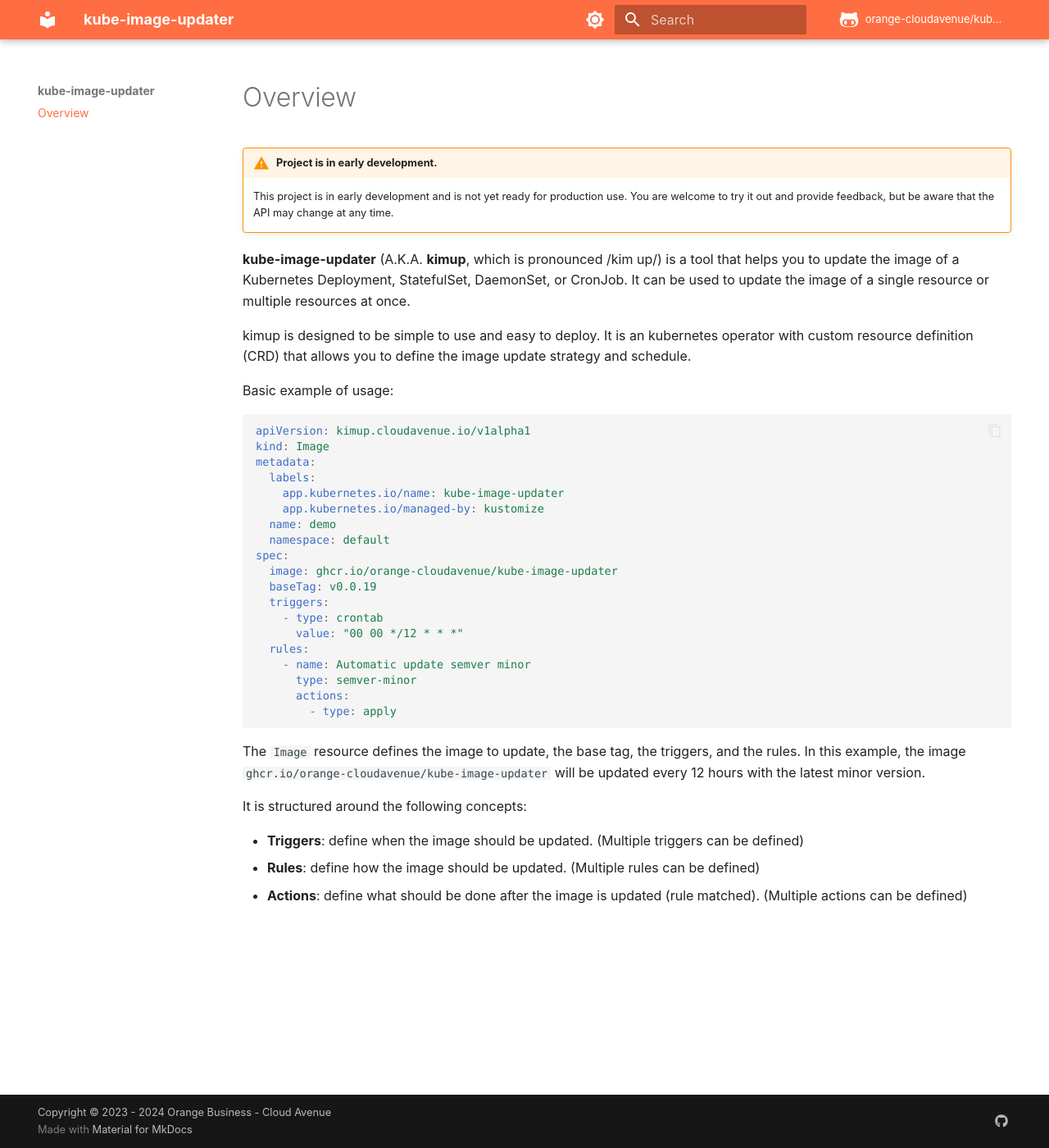
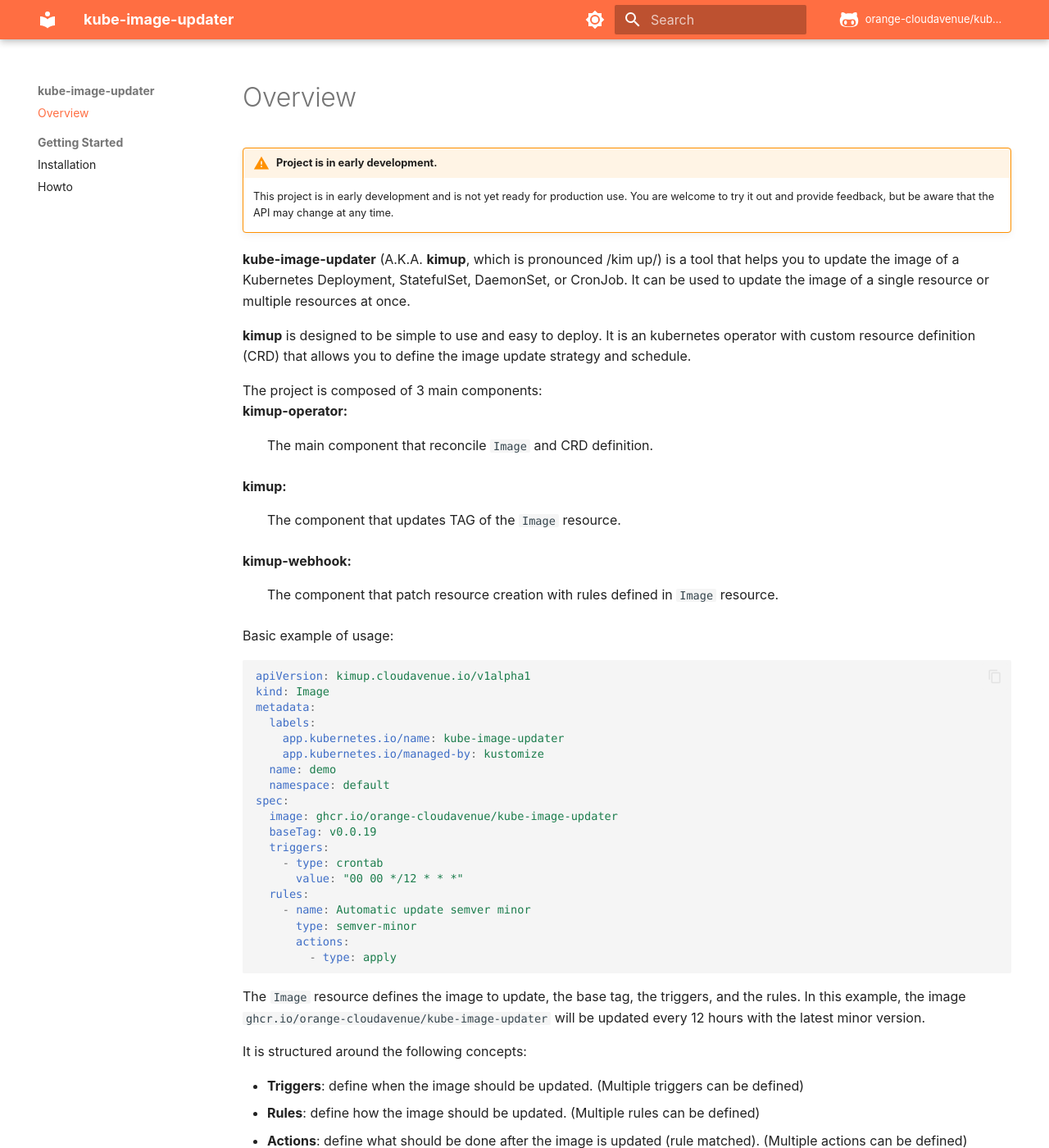
Before and after one commit to orange-cloudavenue/kube-image-updater, an MkDocs documentation site: the page built from docs/index.md, in a window 1280 px wide and 1400 px high. Shown: the whole window at 82% size. Built offline with MkDocs 1.6.1 and Material for MkDocs 9.7.7, drawn with Linux system fonts in a browser that asks for light colours; comment, search, counter and statistics services are not loaded; some of the changed text lies outside the part shown.

```diff
--- a/docs/index.md
+++ b/docs/index.md
@@ -13,7 +13,17 @@ hide:
 
 **kube-image-updater** (A.K.A. **kimup**, which is pronounced /kim up/) is a tool that helps you to update the image of a Kubernetes Deployment, StatefulSet, DaemonSet, or CronJob. It can be used to update the image of a single resource or multiple resources at once.
 
-kimup is designed to be simple to use and easy to deploy. It is an kubernetes operator with custom resource definition (CRD) that allows you to define the image update strategy and schedule.
+**kimup** is designed to be simple to use and easy to deploy. It is an kubernetes operator with custom resource definition (CRD) that allows you to define the image update strategy and schedule.
+
+The project is composed of 3 main components:
+**kimup-operator:**
+:     The main component that reconcile `Image` and CRD definition.
+
+**kimup:**
+:     The component that updates TAG of the `Image` resource.
+
+**kimup-webhook:**
+:     The component that patch resource creation with rules defined in `Image` resource.
 
 Basic example of usage:
 
@@ -46,3 +56,24 @@ It is structured around the following concepts:
 - **Triggers**: define when the image should be updated. (Multiple triggers can be defined)
 - **Rules**: define how the image should be updated. (Multiple rules can be defined)
 - **Actions**: define what should be done after the image is updated (rule matched). (Multiple actions can be defined)
+
+## Features
+
+- **baseTag**: version of the image to update and on which we will apply the rules.
+
+Type of **Triggers**:
+
+- **crontab**: Update the image based on a crontab schedule.
+
+Type of **Rules**:
+
+- **semver-major**: Update the major version of the image.
+- **semver-minor**: Update the minor version of the image.
+- **semver-patch**: Update the patch version of the image.
+- **regex**: Update the image based on a regex pattern.
+
+Type of **Actions**:
+
+- **refresh**: Apply the new image to the resource.
+- **notify**: Notify a webhook with the new image.(Not implemented yet)
+- **request-approval**: Request approval to apply the new image.(Not implemented yet)
--- a/mkdocs.yml
+++ b/mkdocs.yml
@@ -42,6 +42,9 @@ plugins:
 
 nav:
   - Overview: "index.md"
+  - Getting Started:
+    - Installation: install.md
+    - Howto: howto.md
 
 markdown_extensions:
   # Python Markdown
@@ -76,7 +79,6 @@ markdown_extensions:
       custom_checkbox: true
   - pymdownx.tilde
 
-
 extra:
   social:
     - icon: fontawesome/brands/github
```
Also changed, not shown: README.md (+21 -1 lines), docs/howto.md (added, +88 -0 lines), docs/install.md (added, +27 -0 lines), 4 other files.
